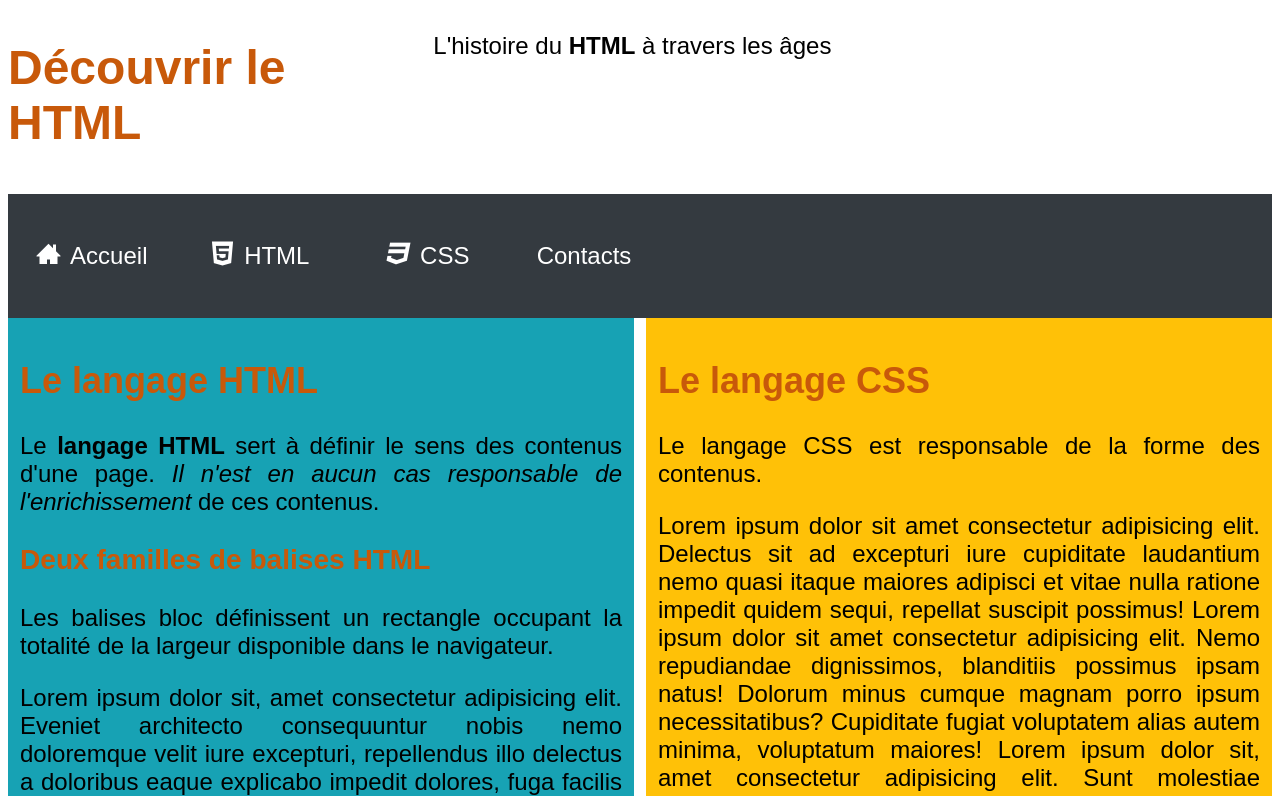
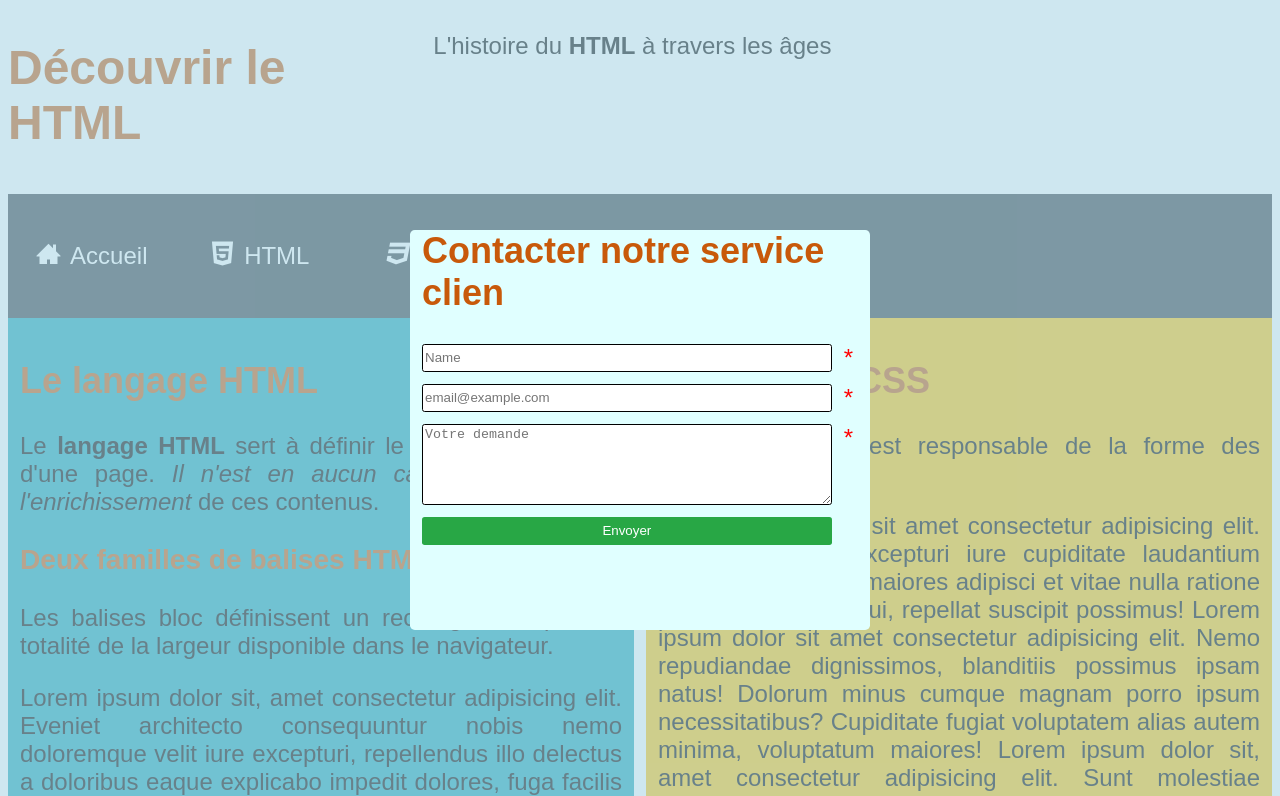
Before and after one commit to DavidDuveau/init_html, a plain HTML site: page index.html in a window 1280 px wide. Shown: the top 796 px of the page. Drawn offline with Linux system fonts and the light colour scheme; files whose address does not match are found by name.

Commit message:
modal form done-need js for animation

```diff
--- a/assets/css/styles.css
+++ b/assets/css/styles.css
@@ -234,3 +234,26 @@ nav button div {
   display: flex;
   justify-content: center;
 }
+
+/*modal design*/
+
+.outer-modal {
+  position: fixed; /* je positionne l'élément pas le navigateur*/
+  top: 0;
+  left: 0;
+  height: 100%;
+  width: 100%;
+  background-color: rgba(173, 216, 230, 0.6);
+}
+
+.inner-modal {
+  border-radius: 0.2em;
+  position: relative;
+  background-color: lightcyan;
+  height: 50%;
+  width: 35%;
+  margin: 0 auto;
+  top: 50%;
+  transform: translateY(-50%);
+  padding-left: 0.5em;
+}
--- a/index.html
+++ b/index.html
@@ -184,31 +184,37 @@
   <!--Template affichage contact mail-->
   <!-- <template id="form-template"> -->
 
-  <!--Formulaire => interaction avec la page (ensemble de champs ou contrôle de formulaire)-->
 
-
+  <div class="outer-modal">
+    <!--Boite pour modal outer recouvre inner contient le form-->
+    <div class="inner-modal">
+      <h2>Contacter notre service clien</h2>
+      <!--
+        Formulaire => interaction avec la page
+        (ensemble de champs ou contrôle de formulaire)
+      -->
       <form>
         <div class="required row">
-      <input class="col-11 col-xl-3" type="text" name="name-ctrl" id="name-ctrl" placeholder="Name" required>
+          <input class="col-11" type="text" name="name-ctrl" id="name-ctrl" placeholder="Name" required>
         </div>
 
         <div class="required row">
-      <input class="col-11 col-xl-3" type="email" name="email-ctrl" id="email-ctrl" placeholder="email@example.com"
-        required>
+          <input class="col-11" type="email" name="email-ctrl" id="email-ctrl" placeholder="email@example.com" required>
         </div>
 
-    <div class="row">
-      <textarea class="col-11 col-xl-3" name="object-ctrl" id="object-ctrl" cols="20" rows="5"
+        <div class="required row">
+          <textarea class="col-11" name="object-ctrl" id="object-ctrl" cols="20" rows="5"
             placeholder="Votre demande"></textarea>
         </div>
 
         <div class="row">
-      <button class="col-11 col-xl-3" type=" submit" id="send-btn">
+          <button class="col-11" type="submit" id="send-btn">
             Envoyer
           </button>
         </div>
       </form>
-
+    </div>
+  </div>
   <!--</template> -->
   <!--Fin template contact mail-->
 
```
Lines whose indentation alone changed are shown as unchanged.
